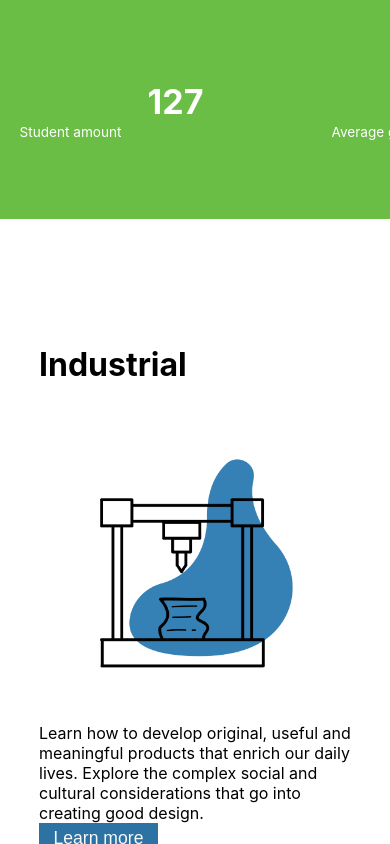
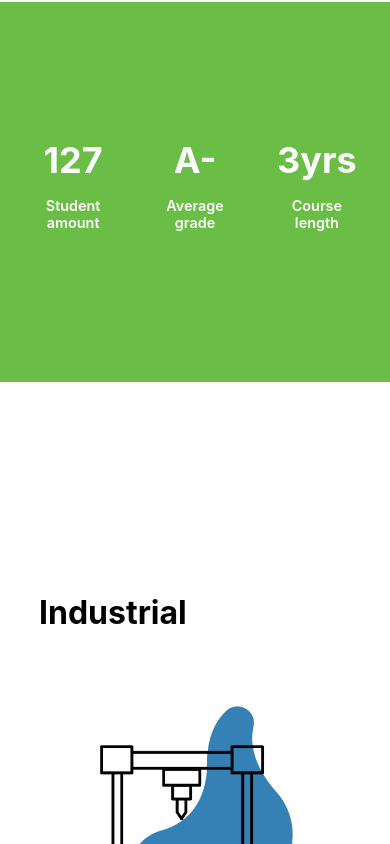
Before and after one commit to mford95/webdesigngroupproject, a React (Create React App) app: page / in a window 390 px wide. Shown: the part 1220-2064 px from the top of the page. Built offline with nearby package versions, Linux system fonts and the light colour scheme.

Commit message:
Link between pages added, content alignment fixed

```diff
--- a/src/components/css/Footer.css
+++ b/src/components/css/Footer.css
@@ -104,13 +104,11 @@
    margin-left: auto;
    margin-right: auto;
    justify-content: space-between;
-   width:70vw;
+   width: 85vw;
    padding-bottom: 10vh;
+}
 
-
-}
 .joinLeft{
-
    width: auto;
 }
 
@@ -167,23 +165,21 @@
 
 
 @media (max-width: 596px){
+
    .joinBox{
       flex-direction: column;
-
-
-
    }
    .mainContainer{
       flex-direction: column;
       width: 100%;
       height: 8%;
-      margin-bottom: 2vh;
+      margin-bottom: 10vh;
    }
 
    .leftSide, .rightSide{
       width: 80%;
-      height: 100%;
-      margin: 5vh auto;
+      height: 40vh;
+      margin: 10vh auto;
    }
 
    .vicLogo, .rightSide{
@@ -198,7 +194,6 @@
    .socialImg{
       width: 8vw;
    }
-
 
 }
 .joinRight button{
--- a/src/components/css/Stats.css
+++ b/src/components/css/Stats.css
@@ -1,63 +1,63 @@
-.stats-section{
+.landing-stats{
     margin-top: 15vh;
     margin-bottom: 25vh;
     background-color: #6ABD45;
-    padding: 10vh 0;
     display: flex;
     color: white;
+    justify-content: space-evenly;
+    align-items: center;
+    height: 40vh;
+    width: 100vw;
 }
 
-.stats-text{
-    width: 80%;
-    margin: 0 auto;
+.stats-indiv{
     display: flex;
-    justify-content: space-around;
-    text-align: center;
-
+    flex-direction: column;
+    align-items: center;
+    justify-content: center;
+    height: 35vh;
+    width: 25vw;
+    font-size: 100%;
 }
 
-.stats-individual{
-    font-size: 140%;
-    line-height: 20%;
+.stats-indiv h1{
+    font-size: 3.5em;
+    margin: 0;
+    text-align: center;
 }
 
-.stats-individual h2{
-    font-size: 200%;
+.stats-indiv h3{
+    font-size: 1.25em;
+    font-weight: 600;
+    text-align: center;
 }
 
 
+@media (max-width: 770px){
 
-@media (max-width: 596px){
-
-    .stats-section{
-        margin-bottom: 0vh;
+    .stats-indiv h1{
+        font-size: 2.5em;
     }
 
-    .stats-individual{
-        font-size: 105%;
-        line-height: 20%;
+    .stats-indiv h3{
+        font-size: 1.25em;
     }
 
 }
 
 
-@media (max-width: 426px){
+@media (max-width: 590px){
 
-    .stats-section{
-        margin-bottom: 15vh;
+    .landing-stats{
+        height: 45vh;
     }
 
-    .stats-text{
-        width: 90%;
+    .stats-indiv h1{
+        font-size: 2.25em;
     }
 
-    .stats-individual{
-        font-size: 85%;
-        line-height: 20%;
-    }
-
-    .stats-individual h2{
-        font-size: 250%;
+    .stats-indiv h3{
+        font-size: 0.9em;
     }
 
 }
--- a/src/components/js/Footer.js
+++ b/src/components/js/Footer.js
@@ -20,10 +20,7 @@ export default class Footer extends Component {
                 <div className="joinBox">
                     <div className="joinLeft">
                     <h1>Interested in joining?</h1>
-                    <p>Contact us to learn more about the exciting opportunities we offer</p>
-                    </div>
-                    <div className="joinRight">
-                    <button>Contact Us</button>
+                    <p>Contact us to learn more about the exciting opportunities we offer.</p>
                     </div>
                 </div>
             <div className="mainContainer">
--- a/src/components/js/Nav.js
+++ b/src/components/js/Nav.js
@@ -1,6 +1,6 @@
 import React from 'react';
 import "../css/Nav.css";
-import {NavLink} from "react-router-dom";
+import { NavLink } from "react-router-dom";
 import homeLogo from "../../assets/nav/logo.png"
 
 export default function Nav() {
@@ -13,7 +13,7 @@ export default function Nav() {
                 <NavLink to="Levels" className="NavLinks" activeStyle={{textDecoration: "underline"}}>Levels</NavLink>
                 <label for="toggle">&#9776;</label>
         <input type="checkbox" id="toggle"/>
-        <div class="menu">
+        <div className="menu">
             <a href="#">Careers</a>
             <a href="#">Resources</a>
             <a href="#">Levels</a>
--- a/src/components/js/Stats.js
+++ b/src/components/js/Stats.js
@@ -4,23 +4,21 @@ import "../css/Stats.css";
 
 export default function Stats() {
     return (
-        <div className="stats-section">
-            <div className="stats-text">
-                <div className="stats-individual">
-                    <h2>127</h2>
-                    <p>Student amount</p>
-                </div>
+        <div className="landing-stats">
 
-                <div className="stats-individual">
-                    <h2>A-</h2>
-                    <p>Average grade</p>
-                </div>
+            <div className="stats-indiv">
+                <h1>127</h1>
+                <h3>Student amount</h3>
+            </div>
 
-                <div className="stats-individual">
-                    <h2>3yrs</h2>
-                    <p>Course length</p>
-                </div>
+            <div className="stats-indiv">
+                <h1>A-</h1>
+                <h3>Average grade</h3>
+            </div>
 
+            <div className="stats-indiv">
+                <h1>3yrs</h1>
+                <h3>Course length</h3>
             </div>
 
         </div>
--- a/src/pages/css/Landing.css
+++ b/src/pages/css/Landing.css
@@ -3,7 +3,7 @@
     max-width: 80%;
     margin-left: auto;
     margin-right: auto;
-    margin-top: 15vh;
+    margin-top: 5vh;
     text-align: left;
     font-size: 110%;
 }
@@ -109,6 +109,7 @@
     -webkit-transition: .3s ease-out;
     transition: .3s ease-out;
     font-size: 110%;
+    margin-top: 2vh;
   }
 
   .view-all button{
--- a/src/pages/js/Landing.js
+++ b/src/pages/js/Landing.js
@@ -1,4 +1,5 @@
 import React from 'react'
+import { NavLink } from "react-router-dom";
 import "../css/Landing.css";
 
 import Fade from 'react-reveal/Fade';
@@ -27,7 +28,7 @@ export default function Landing() {
                 <div className="shortcut-links">
                     <a className="shortcut-links-hover shortcut" href=""><img src={industrialLink} alt="'Industrial' text with blue splodges" /></a>
                     <a className="shortcut-links-hover shortcut" href=""><img src={mediaLink} alt="'Media' text with red splodges" /></a>
-                    <a className="shortcut-links-hover" href=""><img src={interactionLink} alt="'Interaction' text with yellow splodges" /></a>
+                    <NavLink to="/InteractionMajor" className="shortcut-links-hover" href=""><img src={interactionLink} alt="'Interaction' text with yellow splodges" /></NavLink>
                     <a className="shortcut-links-hover" href=""><img src={communicationLink} alt="'Communication' text with orange splodges" /></a>
                 </div>
 
@@ -36,7 +37,9 @@ export default function Landing() {
                 </div>
             </div>
 
+
             <Stats />
+
 
             <div className="major-description">
                 <Fade bottom duration={1000} fraction={0.3}>
@@ -96,7 +99,7 @@ export default function Landing() {
                         <div className="major-main-content-text">
                             <div className="major-main-content-text-align">
                                 <p>Study how humans connect and interact with a vast range of physical and digital systems. Learn to envision how people experience products - from real objects to digital interactions with apps and websites - and bring that vision to life in ways that feel inspired, refined, and even magical.</p>
-                                <button className="major-main-content-interaction-button">Learn more</button>
+                                <NavLink to="/InteractionMajor"><button className="major-main-content-interaction-button">Learn more</button></NavLink>
                             </div>
                         </div>
                     </div>
```
Lines whose indentation alone changed are shown as unchanged.
